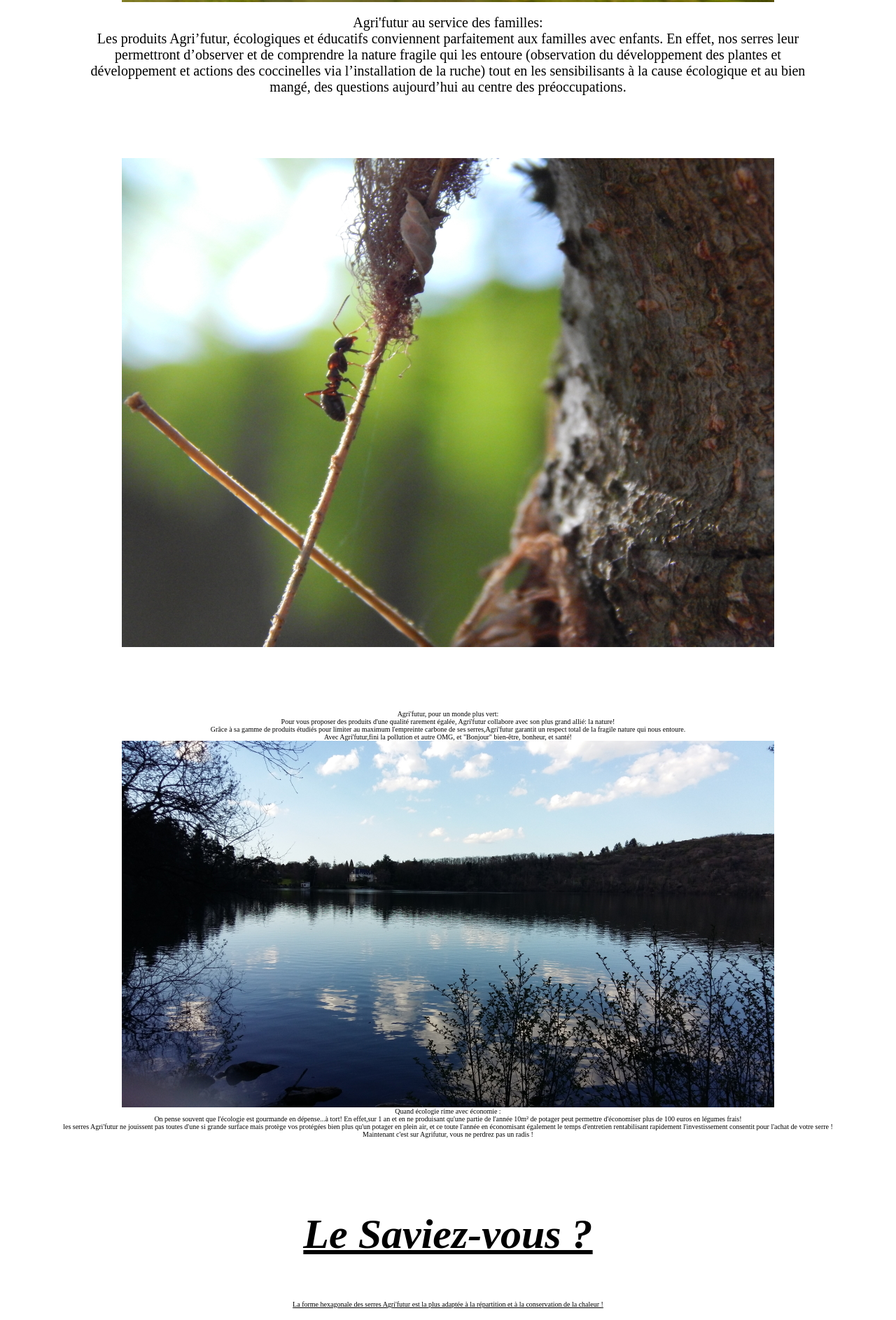
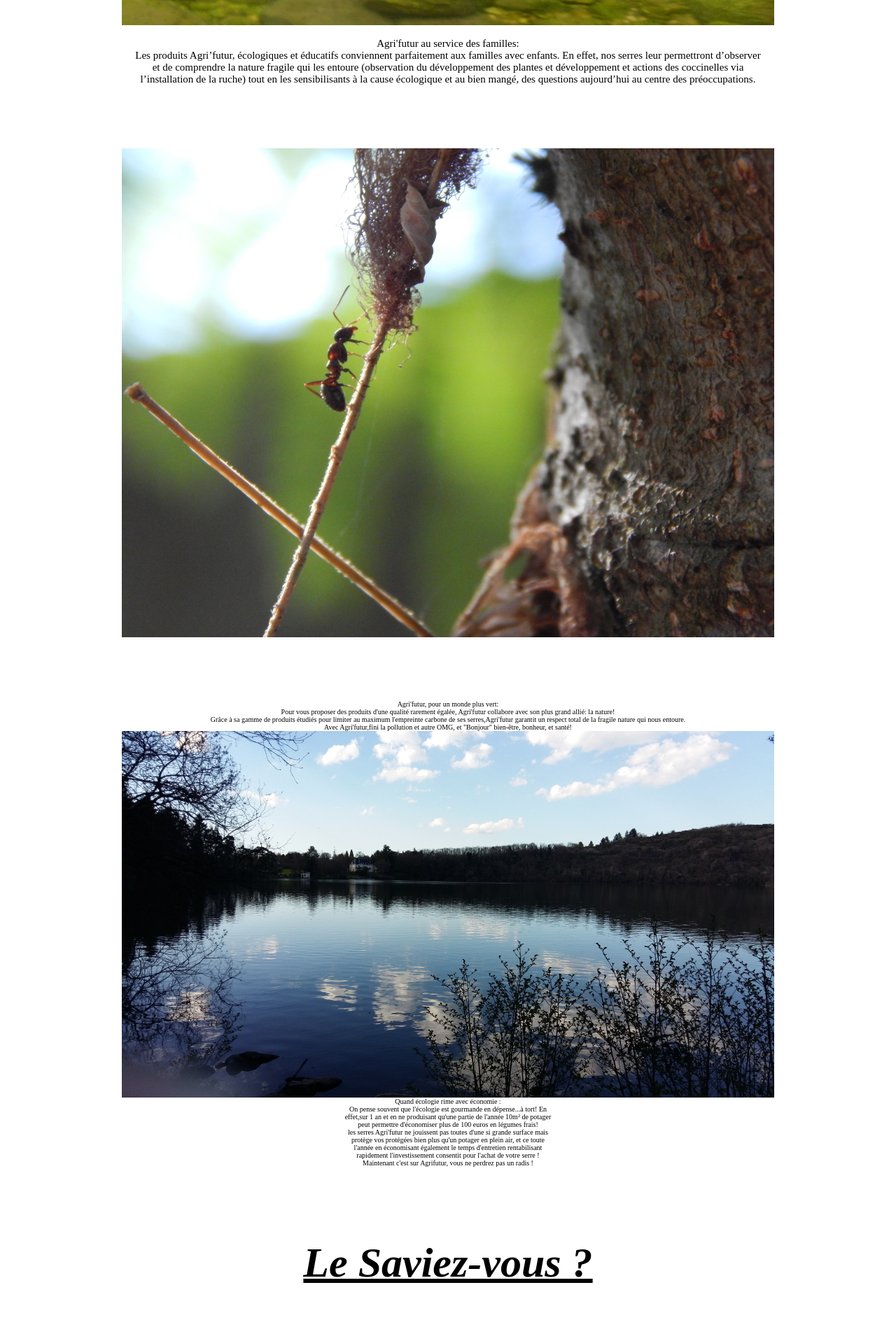
Before and after one commit to GlennGuillard/CIT2020, a plain HTML site: page Index.html in a window 1280 px wide. Shown: the part 3153-5040 px from the top of the page at 70% size. Drawn offline with Linux system fonts and the light colour scheme.

Commit message:
first commit

```diff
--- a/FR/PP/Agrifutur.css
+++ b/FR/PP/Agrifutur.css
@@ -299,8 +299,8 @@ text-align: center;
 #Chee
 {
 
-	font-size: 10px;
-	width: auto;
+	font-size: 15px;
+	width: 900px;
 	font-style:normal;
 
 }
@@ -326,8 +326,8 @@ flex-direction: column;}
 #F
 {
 
-	font-size: 20px;
-	width:  auto;
+	font-size: 15px;
+	width: 900px;
 	font-style:normal;
 
 }
@@ -335,12 +335,12 @@ flex-direction: column;}
 #FGH
 
 {margin : 0px 0px 0px 0px;font-size: 10px;
-	width:  auto;
+	width: 900px;
 	font-style:normal;}
 
 #FG
 {margin : 0px 0px 0px 0px;font-size: 10px;
-	width:  auto;
+	wwidth: 900px;;
 	font-style:normal;}
 
 
@@ -355,8 +355,8 @@ flex-direction: column;}
 
 #Che
 
-{font-size: 10px;
-	width:  auto;
+{font-size: 15px;
+	width: 900px;
 	font-style:normal;}
 
 
```
